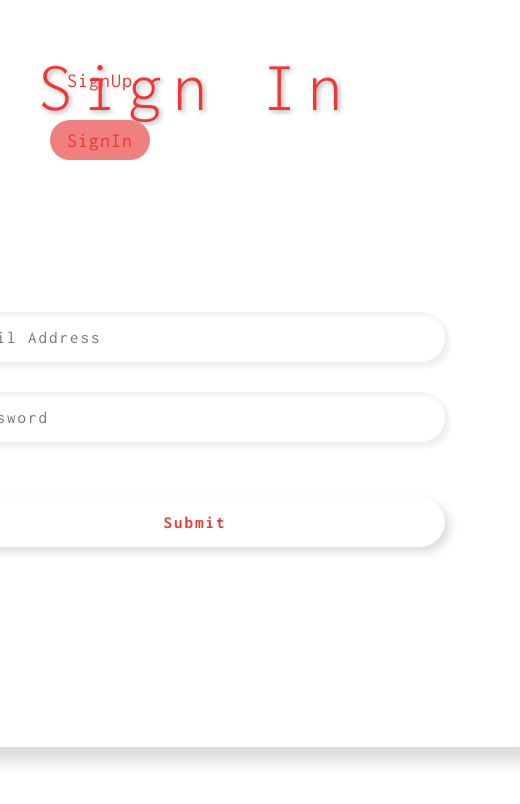
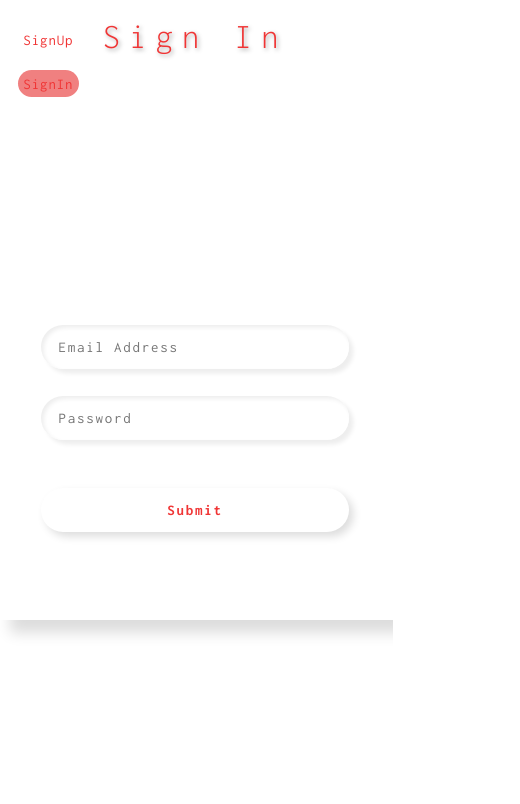
Before and after one commit to IG-Kim2511/Sign-In-Sign-Up-Form-HCJ-2021-0207-classnote, a plain HTML site: page index.html in a window 390 px wide. Shown: the whole page, 520 px wide, since content can reach past the window. Drawn offline with Linux system fonts and the light colour scheme.

Commit message:
responsive & fin

```diff
--- a/style.css
+++ b/style.css
@@ -234,3 +234,53 @@ html {
 .form-btn:hover {
   box-shadow: 0.5rem 0.5rem 2rem #ddd;
 }
+
+/* me :
+992px : Tablet 로 작업하고,
+
+768px : Tablet -  열심히 responsive⚡
+
+576px: phone - 열심히 responsive⚡
+
+(1200px : pc  대충 responsive)
+*/
+
+@media (max-width: 768px) {
+  .heading{
+    font-size: 5rem;
+
+  }
+  .form-bg{
+    width: 55rem;
+    height: 50rem;
+
+  }
+  .form input{
+    width: 40rem;
+  }
+}
+@media (max-width: 576px) {
+  html{
+    font-size: 55%;
+  }
+  .heading{
+    font-size: 4rem;
+    top: 2rem;
+  }
+  .buttons{
+    left: 2rem;
+    top: 2rem;
+  }
+  .buttons button{
+    width: 7rem;
+    height: 3rem;
+    font-size: 1.7rem;
+  }
+ .form-bg{
+   height: 45rem;
+   width: 45rem;
+ }
+ .form input{
+   width: 35rem;
+ }
+}
```
